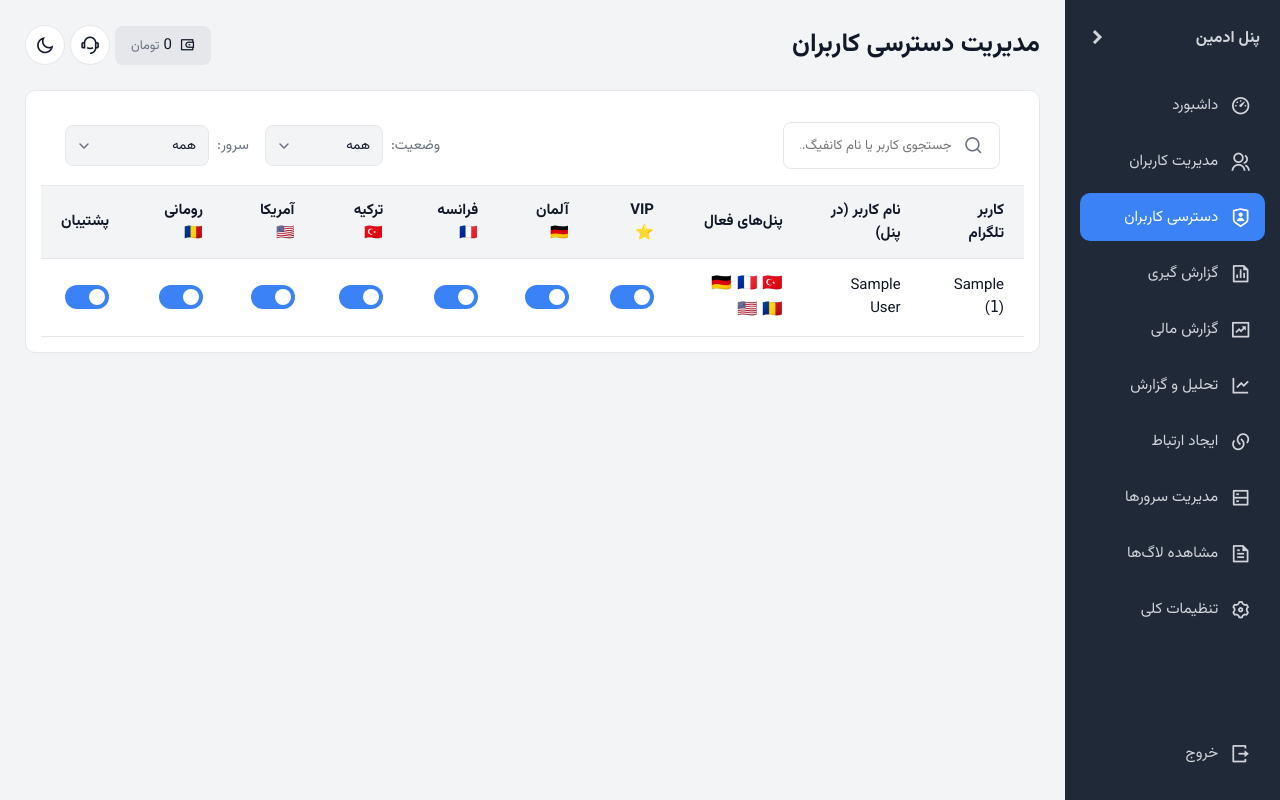
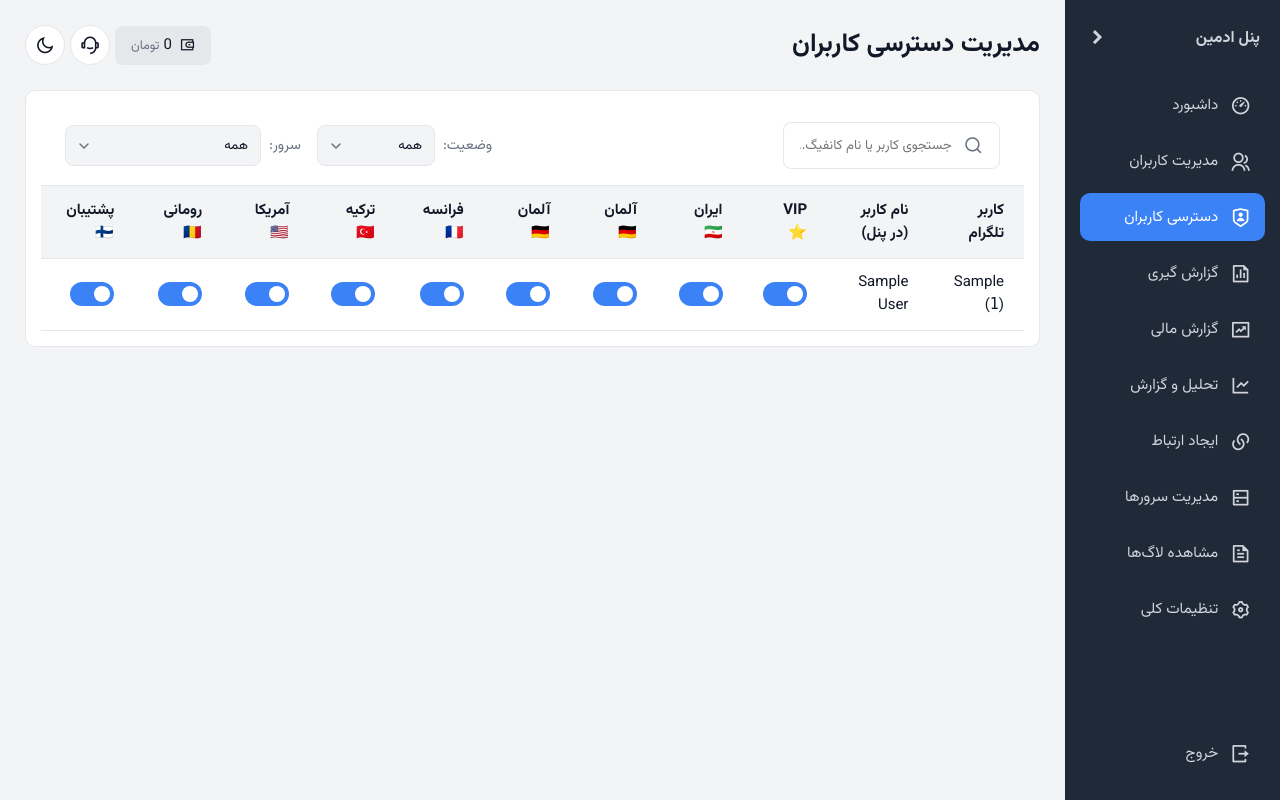
Before and after one commit to nzrmohammad/VPanel-Manager, a Flask app: page /admin/user-access in a window 1280 px wide. Run offline with Flask 3, Linux system fonts and the light colour scheme; the visitor is signed in with stand-in values (Sample User, id 1); tables that the repository leaves empty hold one stand-in row (values such as "Sample post"); parts of the project's set-up code (start-up, migrations or seed data) failed here and were passed over; some libraries are stand-ins or nearby versions.

Commit message:
نهایی

```diff
--- a/bot/db/base.py
+++ b/bot/db/base.py
@@ -111,7 +111,9 @@ class DatabaseManager:
                 welcome_message_sent INTEGER DEFAULT 0,
                 renewal_reminder_sent INTEGER DEFAULT 0,
                 is_vip INTEGER DEFAULT 0,
+                has_access_ir INTEGER DEFAULT 0,
                 has_access_de INTEGER DEFAULT 1,
+                has_access_de2 INTEGER DEFAULT 0,
                 has_access_fr INTEGER DEFAULT 0,
                 has_access_tr INTEGER DEFAULT 0,
                 has_access_us INTEGER DEFAULT 0,
--- a/bot/db/user.py
+++ b/bot/db/user.py
@@ -272,7 +272,7 @@ class UserDB(DatabaseManager):
     def get_all_user_uuids(self) -> List[Dict[str, Any]]:
         """تمام رکوردهای UUID را برای پنل ادمین برمی‌گرداند."""
         with self._conn() as c:
-            query = "SELECT id, user_id, uuid, name, is_active, created_at, is_vip, has_access_de, has_access_fr, has_access_tr, has_access_us, has_access_ro, has_access_supp FROM user_uuids ORDER BY created_at DESC"
+            query = "SELECT id, user_id, uuid, name, is_active, created_at, is_vip, has_access_de, has_access_de2, has_access_fr, has_access_tr, has_access_us, has_access_ro, has_access_ir, has_access_supp FROM user_uuids ORDER BY created_at DESC"
             rows = c.execute(query).fetchall()
             return [dict(r) for r in rows]
 
@@ -295,7 +295,7 @@ class UserDB(DatabaseManager):
             SELECT
                 u.user_id, u.first_name, u.username,
                 uu.id as uuid_id, uu.name as config_name, uu.uuid, uu.is_vip,
-                uu.has_access_de, uu.has_access_fr, uu.has_access_tr, uu.has_access_us, uu.has_access_ro, uu.has_access_supp,
+                uu.has_access_de, uu.has_access_de2, uu.has_access_fr, uu.has_access_tr, uu.has_access_us, uu.has_access_ro, uu.has_access_ir, uu.has_access_supp,
                 CASE WHEN mm.hiddify_uuid IS NOT NULL THEN 1 ELSE 0 END as is_on_marzban
             FROM users u
             JOIN user_uuids uu ON u.user_id = uu.user_id
@@ -309,7 +309,7 @@ class UserDB(DatabaseManager):
 
     def update_user_server_access(self, uuid_id: int, server: str, status: bool) -> bool:
         """دسترسی کاربر به یک سرور خاص را به‌روزرسانی می‌کند."""
-        if server not in ['de', 'fr', 'tr', 'us', 'ro', 'supp']:
+        if server not in ['de', 'de2', 'fr', 'tr', 'us', 'ro', 'ir', 'supp']:
             return False
         column_name = f"has_access_{server}"
         with self._conn() as c:
@@ -318,17 +318,19 @@ class UserDB(DatabaseManager):
 
     def get_user_access_rights(self, user_id: int) -> dict:
         """حقوق دسترسی کاربر به پنل‌های مختلف را برمی‌گرداند."""
-        access_rights = {'has_access_de': False, 'has_access_fr': False, 'has_access_tr': False, 'has_access_us': False, 'has_access_ro': False, 'has_access_supp': False}
+        access_rights = {'has_access_de': False, 'has_access_de2': False, 'has_access_fr': False, 'has_access_tr': False, 'has_access_us': False, 'has_access_ro': False, 'has_access_ir': False, 'has_access_supp': False}
         user_uuids = self.uuids(user_id)
         if user_uuids:
             # دسترسی بر اساس اولین اکانت ثبت شده تعیین می‌شود
             first_uuid_record = self.uuid_by_id(user_id, user_uuids[0]['id'])
             if first_uuid_record:
                 access_rights['has_access_de'] = first_uuid_record.get('has_access_de', False)
+                access_rights['has_access_de2'] = first_uuid_record.get('has_access_de2', False)
                 access_rights['has_access_fr'] = first_uuid_record.get('has_access_fr', False)
                 access_rights['has_access_tr'] = first_uuid_record.get('has_access_tr', False)
                 access_rights['has_access_us'] = first_uuid_record.get('has_access_us', False)
                 access_rights['has_access_ro'] = first_uuid_record.get('has_access_ro', False)
+                access_rights['has_access_ir'] = first_uuid_record.get('has_access_ir', False)
                 access_rights['has_access_supp'] = first_uuid_record.get('has_access_supp', False)
         return access_rights
 
--- a/webapp/templates/admin_templates.html
+++ b/webapp/templates/admin_templates.html
@@ -112,7 +112,9 @@
                                 <td style="text-align: center;"><span class="status-badge {{ 'status-active' if tpl.is_active else 'status-inactive' }}">{{ 'فعال' if tpl.is_active else 'غیرفعال' }}</span></td>
 
                                 <td class="server-type-selector" style="text-align: center;">
+                                    <button class="action-btn server-type-btn {{'active' if tpl.server_type == 'ir'}}" data-type="ir" title="سرور ایران">🇮🇷</button>
                                     <button class="action-btn server-type-btn {{'active' if tpl.server_type == 'de'}}" data-type="de" title="سرور آلمان">🇩🇪</button>
+                                    <button class="action-btn server-type-btn {{'active' if tpl.server_type == 'de2'}}" data-type="de2" title="سرور آلمان بدون فرگمنت">🇩🇪2</button>
                                     <button class="action-btn server-type-btn {{'active' if tpl.server_type == 'fr'}}" data-type="fr" title="سرور فرانسه">🇫🇷</button>
                                     <button class="action-btn server-type-btn {{'active' if tpl.server_type == 'tr'}}" data-type="tr" title="سرور ترکیه">🇹🇷</button>
                                     <button class="action-btn server-type-btn {{'active' if tpl.server_type == 'us'}}" data-type="us" title="سرور آمریکا">🇺🇸</button>
--- a/webapp/templates/admin_user_access.html
+++ b/webapp/templates/admin_user_access.html
@@ -68,11 +68,14 @@
                 <label for="serverFilter">سرور:</label>
                 <select id="serverFilter">
                     <option value="all">همه</option>
+                    <option value="ir">شامل ایران 🇮🇷</option>
                     <option value="de">شامل آلمان 🇩🇪</option>
+                    <option value="de2">شامل آلمان (No Frag) 🇩🇪</option>
                     <option value="fr">شامل فرانسه 🇫🇷</option>
                     <option value="tr">شامل ترکیه 🇹🇷</option>
                     <option value="us">شامل آمریکا 🇺🇸</option>
                     <option value="ro">شامل رومانی 🇷🇴</option>
+                    <option value="supp">شامل فنلاند 🇫🇴</option>
                 </select>
             </div>
         </div>
@@ -83,14 +86,15 @@
                     <tr>
                         <th>کاربر تلگرام</th>
                         <th>نام کاربر (در پنل)</th>
-                        <th>پنل‌های فعال</th>
                         <th>VIP ⭐</th>
+                        <th>ایران 🇮🇷</th>
+                        <th>آلمان 🇩🇪</th>
                         <th>آلمان 🇩🇪</th>
                         <th>فرانسه 🇫🇷</th>
                         <th>ترکیه 🇹🇷</th>
                         <th>آمریکا 🇺🇸</th>
                         <th>رومانی 🇷🇴</th>
-                        <th>پشتیبان</th>
+                        <th>پشتیبان 🇫🇮</th>
                     </tr>
                 </thead>
                 <tbody id="user-table-body">
@@ -98,20 +102,17 @@
                         <tr data-uuid-id="{{ user.uuid_id }}" data-uuid="{{ user.uuid }}">
                             <td><span>{{ user.first_name or 'کاربر' }} (<code>{{ user.user_id }}</code>)</span></td>
                             <td><span>{{ user.config_name }}</span></td>
-                            <td class="panel-display-cell">
-                                <span style="font-size: 1.1em;">
-                                    {% if user.has_access_de %}🇩🇪{% endif %}
-                                    {% if user.has_access_fr %}🇫🇷{% endif %}
-                                    {% if user.has_access_tr %}🇹🇷{% endif %}
-                                    {% if user.has_access_us %}🇺🇸{% endif %}
-                                    {% if user.has_access_ro %}🇷🇴{% endif %}
-                                </span>
-                            </td>
                             <td class="access-toggle-cell">
                                 <label class="switch"><input type="checkbox" class="toggle-vip" {% if user.is_vip %}checked{% endif %}><span class="slider"></span></label>
                             </td>
                             <td class="access-toggle-cell">
+                                <label class="switch"><input type="checkbox" class="access-toggle" data-server="ir" {% if user.has_access_ir %}checked{% endif %}><span class="slider"></span></label>
+                            </td>
+                            <td class="access-toggle-cell">
                                 <label class="switch"><input type="checkbox" class="access-toggle" data-server="de" {% if user.has_access_de %}checked{% endif %}><span class="slider"></span></label>
+                            </td>
+                            <td class="access-toggle-cell">
+                                <label class="switch"><input type="checkbox" class="access-toggle" data-server="de2" {% if user.has_access_de2 %}checked{% endif %}><span class="slider"></span></label>
                             </td>
                             <td class="access-toggle-cell">
                                 <label class="switch"><input type="checkbox" class="access-toggle" data-server="fr" {% if user.has_access_fr %}checked{% endif %}><span class="slider"></span></label>
```
Also changed, not shown: bot/db/panel.py (+7 -3 lines), bot/utils.py (+12 -6 lines).
